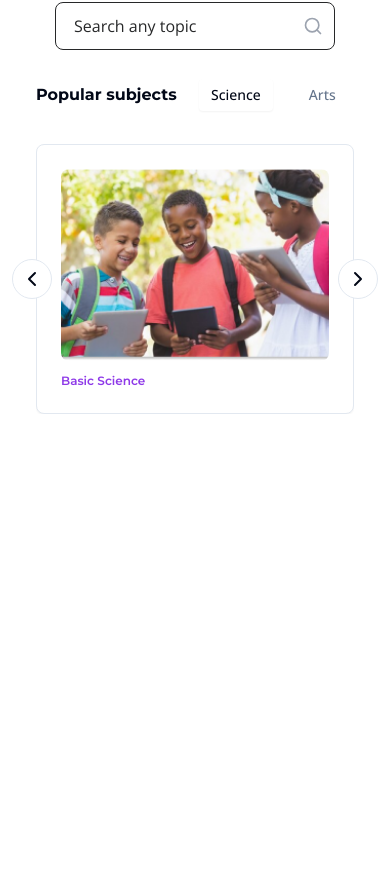
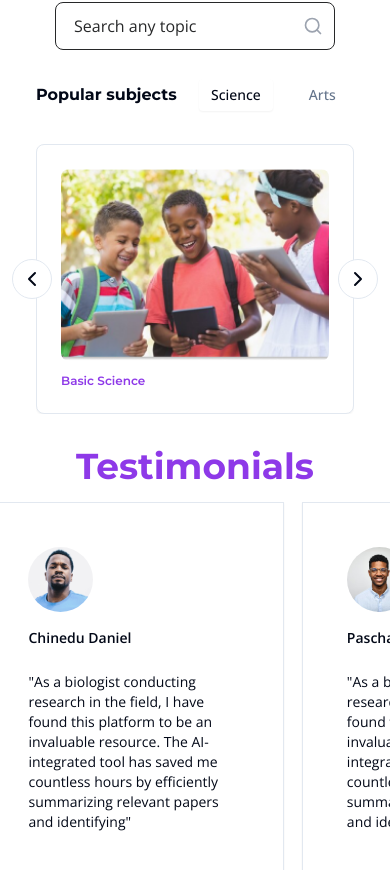
Before and after one commit to Lerndise/Lerndise-FE, a Next.js app: page / in a window 390 px wide. Shown: the part 7293-8163 px from the top of the page. Before the commit the page ends 7739 px from the top, so only its background shows below. Built offline with nearby package versions, Linux system fonts and the light colour scheme.

Commit message:
responsiveness for testimonial

```diff
--- a/app/page.tsx
+++ b/app/page.tsx
@@ -122,12 +122,12 @@ const LandingPage = () => {
         <Search />
         <SubjectTabsCarousel />
       </section>
-      {/* <section className="pb-[80px] flex flex-col gap-4">
+      <section className="pb-[80px] flex flex-col gap-4">
         <h3 className="text-center text-4xl font-bold text-lerndise-purple">
           Testimonials
         </h3>
         <Testimonial />
-      </section> */}
+      </section>
       {/* <section className="px-4 lg:px-[100px] flex flex-col gap-4">
         <h3 className="text-center text-4xl font-bold text-lerndise-purple">
           Latest News and Resources
--- a/components/LandingPage/Carousel/Carousel.module.css
+++ b/components/LandingPage/Carousel/Carousel.module.css
@@ -8,6 +8,12 @@
   @media (min-width: 350px) and (max-width: 767px) {
     .embla {
       max-width: 100%;
+    }
+  }
+
+  @media (max-width: 320px) {
+    .embla {
+      max-width: 98%;
     }
   }
   @media (max-width: 500px) {
--- a/components/LandingPage/Carousel/CarouselX.tsx
+++ b/components/LandingPage/Carousel/CarouselX.tsx
@@ -43,7 +43,7 @@ const CarouselX: React.FC<PropType> = (props) => {
                       {s.author}
                     </p>
                   </CardHeader>
-                  <CardContent className="hidden md:block">
+                  <CardContent className="">
                     <p className="text-custom-text-body font-bodyRegularFont text-sm font-light">
                       {s.about}
                     </p>
```
